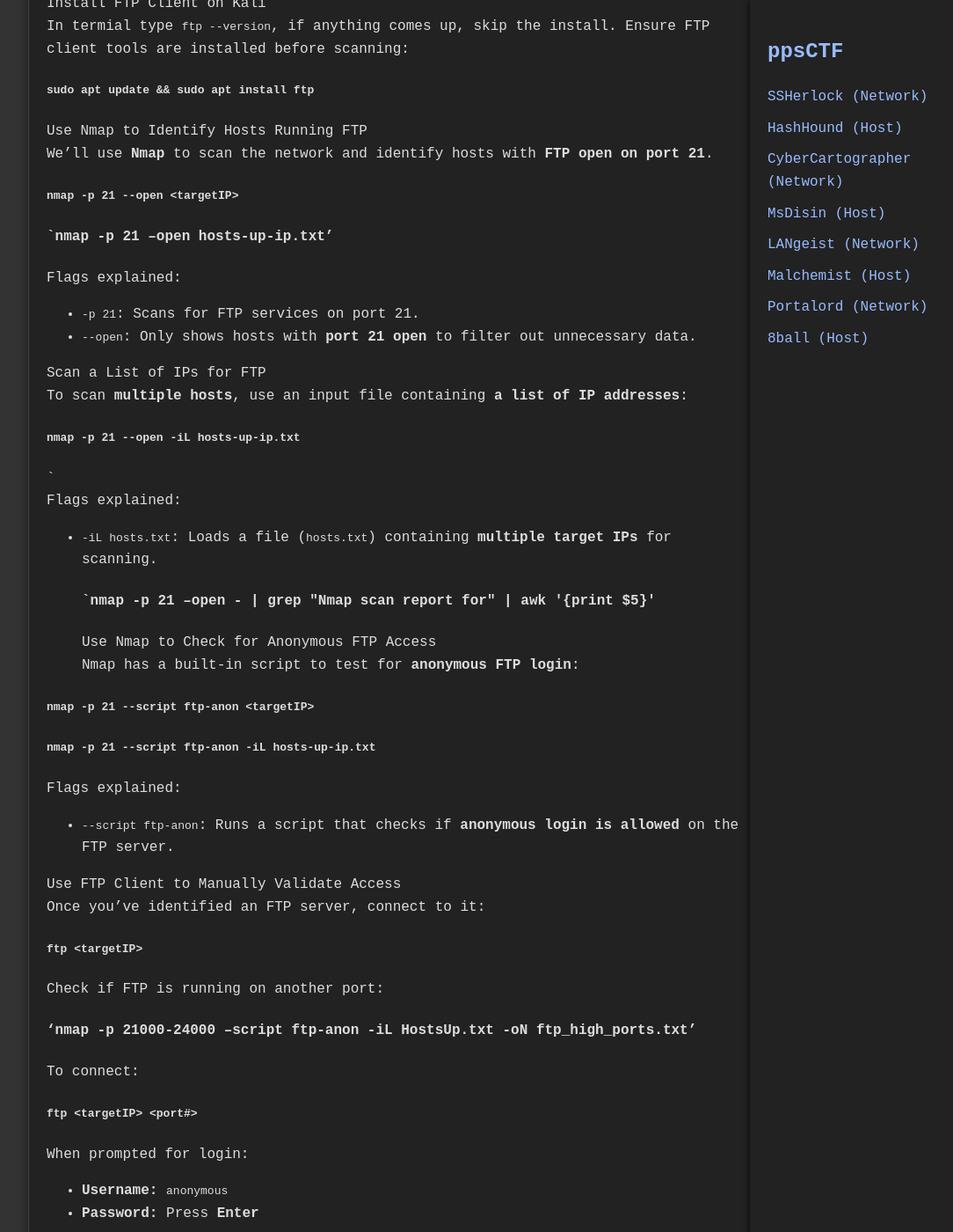
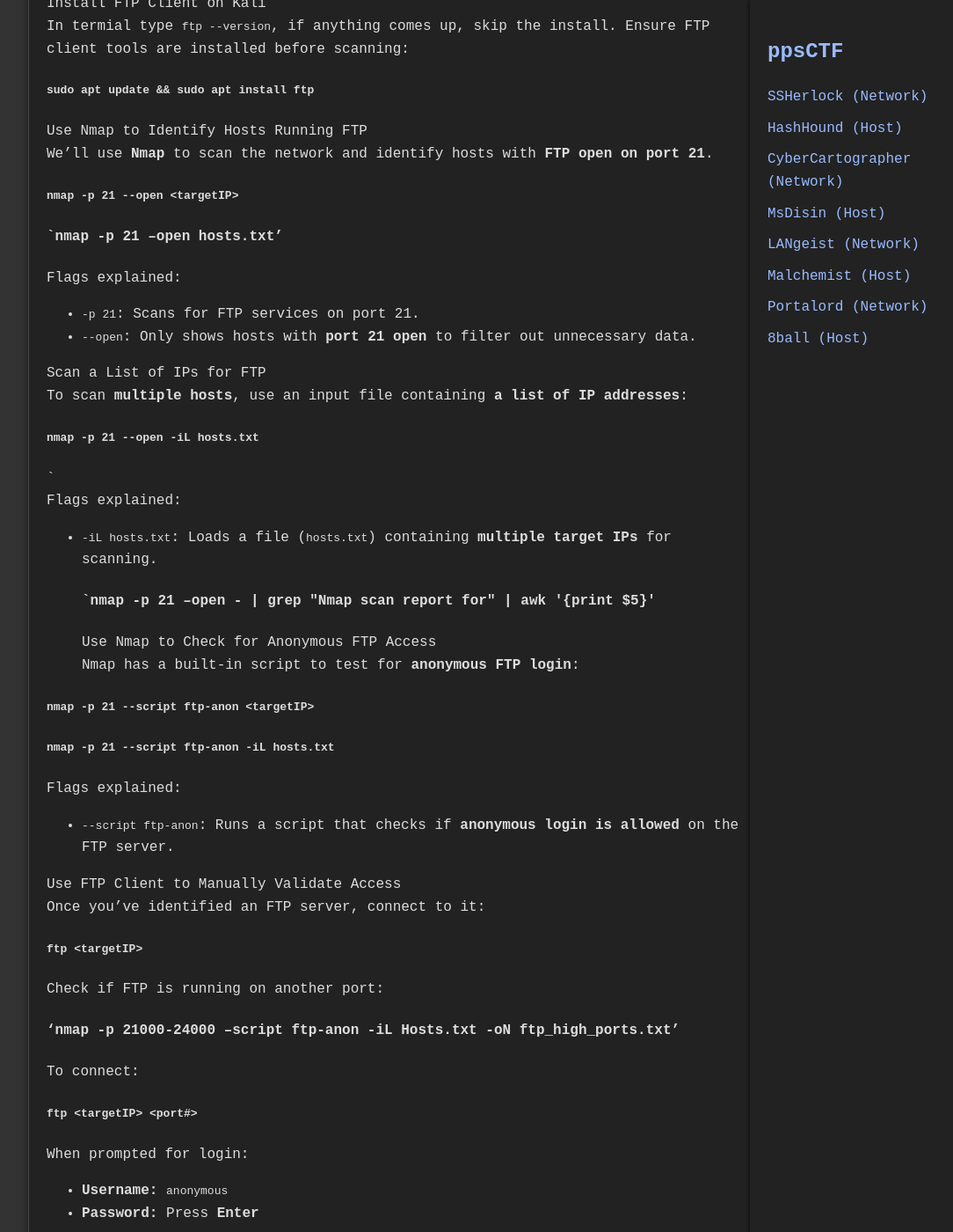
Before and after one commit to jboyce1/ppsCTF, a Jekyll site: the page built from classes/CyberCartographer/CyberCartographer.md, in a window 1280 px wide and 1400 px high, scrolled down 8917 px. Shown: the whole window at 88% size, without its empty margins (187-1271 px from the left). Built offline with Jekyll 4.4.1, drawn with Linux system fonts in a browser that asks for light colours; some of the changed text lies outside the part shown.

Commit message:
Update CyberCartographer.md

```diff
--- a/classes/CyberCartographer/CyberCartographer.md
+++ b/classes/CyberCartographer/CyberCartographer.md
@@ -124,7 +124,7 @@ To understand the command:
  - -oG -: Sends grepable output to stdout for piping.
  - awk '/Up$/{print $2}': Selects lines ending with "Up" to capture online hosts' IP addresses. Prints the second whitespace-separated field, which is the IP address.
 Step 5) And to turn this into a text file:
-#### `nmap -n -sn <default.gate.way.address/subnet> -oG - | awk '/Up$/{print $2}' > hosts-up-ip.txt`
+#### `nmap -n -sn <default.gate.way.address/subnet> -oG - | awk '/Up$/{print $2}' > hosts.txt`
 
 <div style="text-align: center;">
 <iframe width="560" height="315" src="https://www.youtube.com/embed/j-4UYbXKNVs?si=UsMmou5w9xgooYjM" title="YouTube video player" frameborder="0" allow="accelerometer; autoplay; clipboard-write; encrypted-media; gyroscope; picture-in-picture; web-share" referrerpolicy="strict-origin-when-cross-origin" allowfullscreen></iframe>
@@ -217,7 +217,7 @@ Use Nmap to Identify Hosts Running FTP
 We'll use **Nmap** to scan the network and identify hosts with **FTP open on port 21**.
 
 #### `nmap -p 21 --open <targetIP>`
-#### `nmap -p 21 --open hosts-up-ip.txt'
+#### `nmap -p 21 --open hosts.txt'
 
 Flags explained:
 - `-p 21`: Scans for FTP services on port 21.
@@ -226,7 +226,7 @@ Flags explained:
 Scan a List of IPs for FTP
 To scan **multiple hosts**, use an input file containing **a list of IP addresses**:
 
-#### `nmap -p 21 --open -iL hosts-up-ip.txt`
+#### `nmap -p 21 --open -iL hosts.txt`
 `
 Flags explained:
 - `-iL hosts.txt`: Loads a file (`hosts.txt`) containing **multiple target IPs** for scanning.
@@ -235,7 +235,7 @@ Use Nmap to Check for Anonymous FTP Access
 Nmap has a built-in script to test for **anonymous FTP login**:
 
 #### `nmap -p 21 --script ftp-anon <targetIP>`
-#### `nmap -p 21 --script ftp-anon -iL hosts-up-ip.txt`
+#### `nmap -p 21 --script ftp-anon -iL hosts.txt`
 Flags explained:
 - `--script ftp-anon`: Runs a script that checks if **anonymous login is allowed** on the FTP server.
 
@@ -245,7 +245,7 @@ Once you've identified an FTP server, connect to it:
 #### `ftp <targetIP>`
 
 Check if FTP is running on another port:
-#### 'nmap -p 21000-24000 --script ftp-anon -iL HostsUp.txt -oN ftp_high_ports.txt'
+#### 'nmap -p 21000-24000 --script ftp-anon -iL Hosts.txt -oN ftp_high_ports.txt'
 
 To connect:
 #### `ftp <targetIP> <port#>`
```
Also changed, not shown: other parts of classes/CyberCartographer/CyberCartographer.md (+2 -1 lines).
